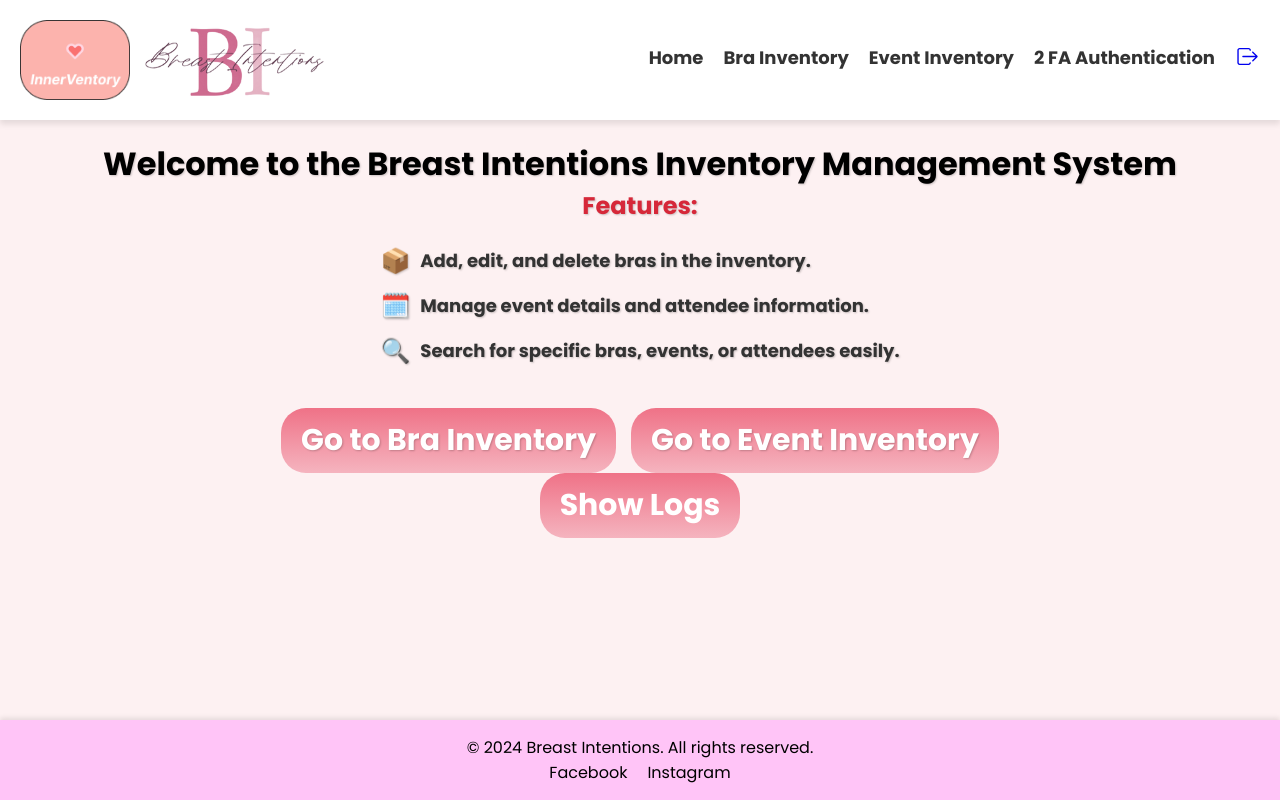
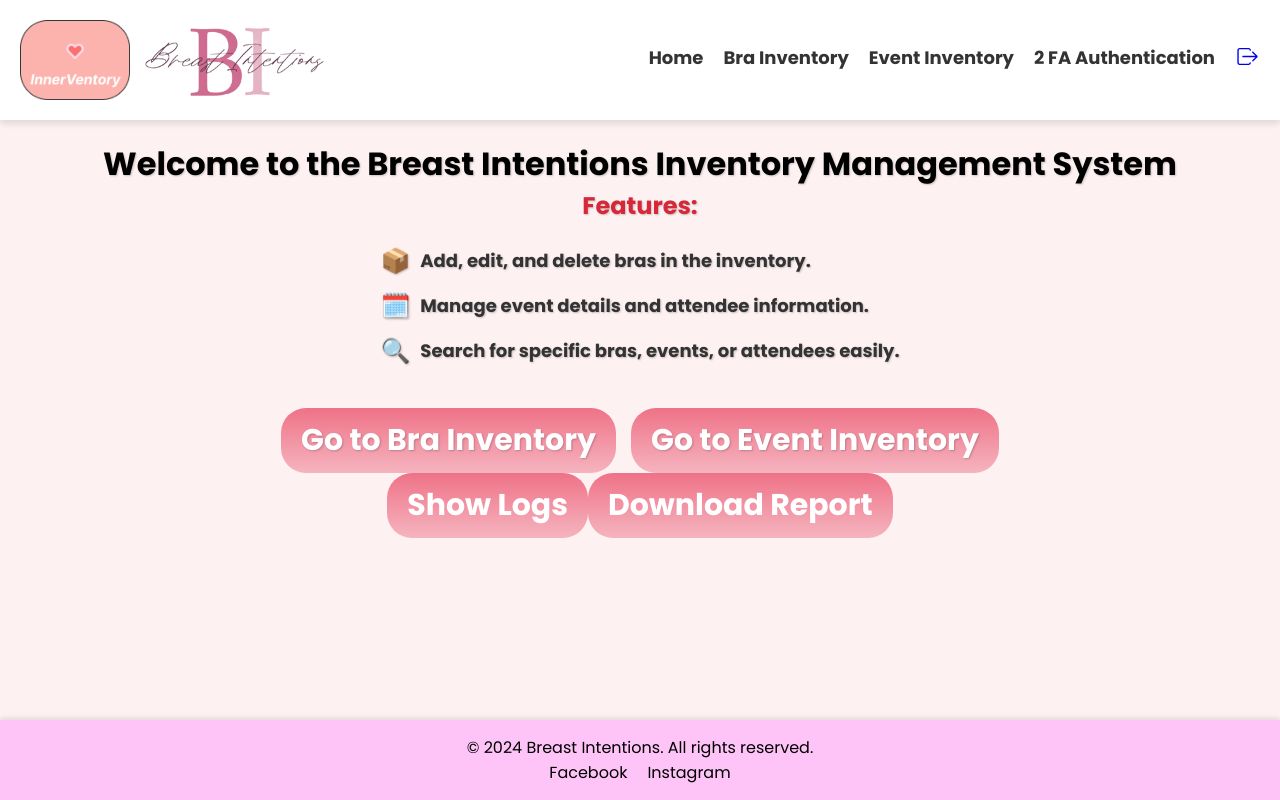
Before and after one commit to JoshnaPR/ACME2-BI, a React (Create React App) app in the folder Inventory Management System/frontend/: page /home in a window 1280 px wide. Built offline with nearby package versions, Linux system fonts and the light colour scheme; sample sign-in values are in the browser's storage.

Commit message:
Adding finishing touches to inventory management system.

```diff
--- a/Inventory Management System/frontend/package.json
+++ b/Inventory Management System/frontend/package.json
@@ -10,6 +10,8 @@
     "axios": "^1.7.7",
     "jquery": "^3.7.1",
     "js-cookie": "^3.0.5",
+    "jspdf": "^3.0.0",
+    "jspdf-autotable": "^5.0.2",
     "jwt-decode": "^4.0.0",
     "react": "^18.3.1",
     "react-dom": "^18.3.1",
--- a/Inventory Management System/frontend/src/pages/HomePage.js
+++ b/Inventory Management System/frontend/src/pages/HomePage.js
@@ -6,6 +6,8 @@
 import logo2 from "../assets/BreastIntentionsLogo.png";
 import { IoIosLogOut } from "react-icons/io";
 import { fetchLogs } from "../services/logService";
+import jsPDF from "jspdf";
+import "jspdf-autotable";
 
 const HomePage = () => {
 
@@ -27,6 +29,40 @@
       getLogs();
     }
   }, [showLogsModal]);
+
+  const handleDownloadReport = async () => {
+    try {
+      const logData = await fetchLogs();
+      const filteredLogs = logData.filter((log) =>
+        log.action.includes("given out")
+      );
+
+      if (filteredLogs.length === 0) {
+        alert("No records of bras given out found.");
+        return;
+      }
+
+      const doc = new jsPDF();
+      doc.text("Breast Intentions - Bra Distribution Report", 20, 10);
+
+      const tableData = filteredLogs.map((log, index) => [
+        index + 1,
+        new Date(log.timestamp).toLocaleDateString(),
+        log.username,
+        log.action,
+      ]);
+
+      doc.autoTable({
+        head: [["#", "Date", "User", "Action"]],
+        body: tableData,
+      });
+
+      doc.save("Bra_Distribution_Report.pdf");
+    } catch (error) {
+      console.error("Error generating report:", error);
+    }
+  };
+
 
   return (
     <div className="homepage-container">
@@ -85,6 +121,9 @@
         <button onClick={() => setShowLogsModal(true)} className="cta-button">
           Show Logs
         </button>
+        <button onClick={handleDownloadReport} className="cta-button">
+        Download Report
+        </button>
 
         {showLogsModal && (
           <div className="modal-overlay" onClick={() => setShowLogsModal(false)}>
```
Also changed, not shown: 1 other file (tests, documents, lock files or other folders).
